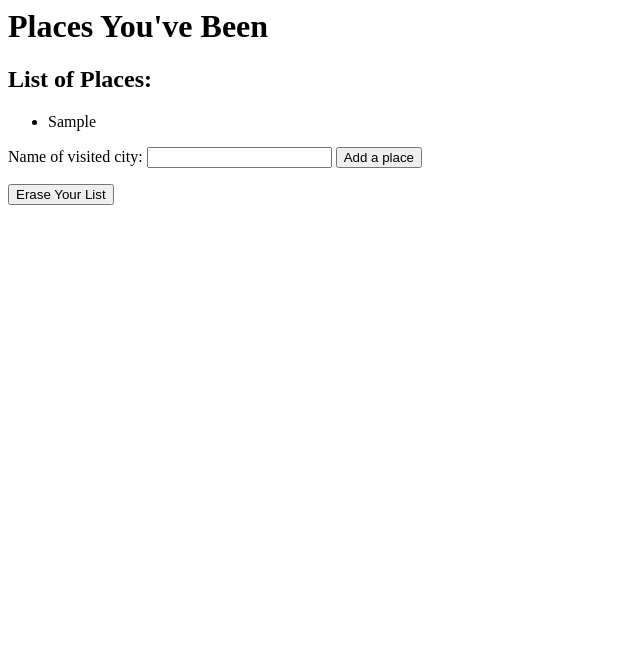
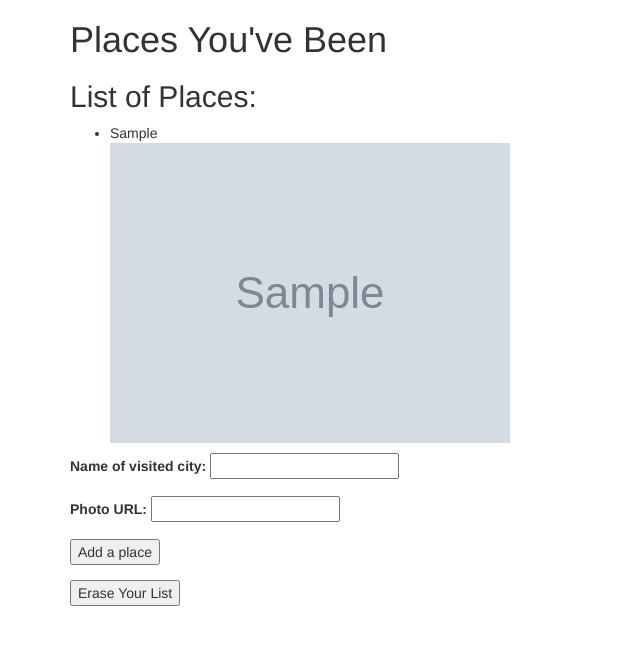
Before and after one commit to milleraundra/places-been-php, a PHP site: template views/places.html.twig in a window 1280 px wide. Shown: the top 645 px of the page, without its empty margins (0-640 px from the left). Run offline with PHP 8.4, Linux system fonts and the light colour scheme; the template is opened without the code that fills it: most values are stand-ins (such as "Sample title", 1, 10 or a date in 2020); grey boxes marked "Sample" are stand-in pictures; some libraries are stand-ins or nearby versions.

Commit message:
add functionality for adding photos

```diff
--- a/app/app.php
+++ b/app/app.php
@@ -17,7 +17,7 @@
     });
 
     $app->post('/places', function() use ($app) {
-        $place = new Place($_POST['city_name']);
+        $place = new Place($_POST['city_name'], $_POST['photo']);
         $place->save();
         return $app['twig']->render('create_place.html.twig', array('newplace' => $place));
     });
--- a/views/create_place.html.twig
+++ b/views/create_place.html.twig
@@ -1,11 +1,12 @@
 <html>
     <head>
-        <meta charset="utf-8">
+        <link rel="stylesheet" href="https://maxcdn.bootstrapcdn.com/bootstrap/3.3.6/css/bootstrap.min.css" integrity="sha384-1q8mTJOASx8j1Au+a5WDVnPi2lkFfwwEAa8hDDdjZlpLegxhjVME1fgjWPGmkzs7" crossorigin="anonymous">
         <title>Place You've Been</title>
     </head>
     <body>
         <h1>You added a place!</h1>
             <p>{{ newplace.getCity }}</p>
+            <img src= '{{ newplace.getPhoto}}' >
             <p><a href='/'>Check out your list</a></p>
     </body>
 </html>
--- a/views/delete_places.html.twig
+++ b/views/delete_places.html.twig
@@ -1,6 +1,6 @@
 <html>
 <head>
-    <meta charset="utf-8">
+    <link rel="stylesheet" href="https://maxcdn.bootstrapcdn.com/bootstrap/3.3.6/css/bootstrap.min.css" integrity="sha384-1q8mTJOASx8j1Au+a5WDVnPi2lkFfwwEAa8hDDdjZlpLegxhjVME1fgjWPGmkzs7" crossorigin="anonymous">
     <title>Places You've Been</title>
 </head>
 <body>
--- a/views/places.html.twig
+++ b/views/places.html.twig
@@ -1,22 +1,31 @@
 <html>
 <head>
+    <link rel="stylesheet" href="https://maxcdn.bootstrapcdn.com/bootstrap/3.3.6/css/bootstrap.min.css" integrity="sha384-1q8mTJOASx8j1Au+a5WDVnPi2lkFfwwEAa8hDDdjZlpLegxhjVME1fgjWPGmkzs7" crossorigin="anonymous">
     <title>Places You've Been</title>
 </head>
 <body>
+    <div class="container">
         <h1>Places You've Been</h1>
 
         {% if places is not empty %}
             <h2>List of Places:</h2>
             <ul>
                 {% for place in places %}
-                <li>{{ place.getCity }}</li>
+                    <li>{{ place.getCity }}<br>
+                    <img src= '{{ place.getPhoto }}'></li>
                 {% endfor %}
             </ul>
         {% endif %}
 
-    <form action="/places" method="post">
+        <form class="form-group" action="/places" method="post">
+            <div class="form-group">
                 <label for="city_name">Name of visited city:</label>
                 <input id="city_name" name="city_name" type="text">
+            </div>
+            <div class="form-group">
+                <label for="photo">Photo URL:</label>
+                <input id="photo" name="photo" type="url">
+            </div>
 
             <button type="submit">Add a place</button>
         </form>
@@ -24,5 +33,6 @@
         <form action="/delete_places" method="post">
             <button type="submit" name="button">Erase Your List</button>
         </form>
+    </div>
 </body>
 </html>
```
Also changed, not shown: src/Place.php (+13 -1 lines). Lines whose indentation alone changed are shown as unchanged.
